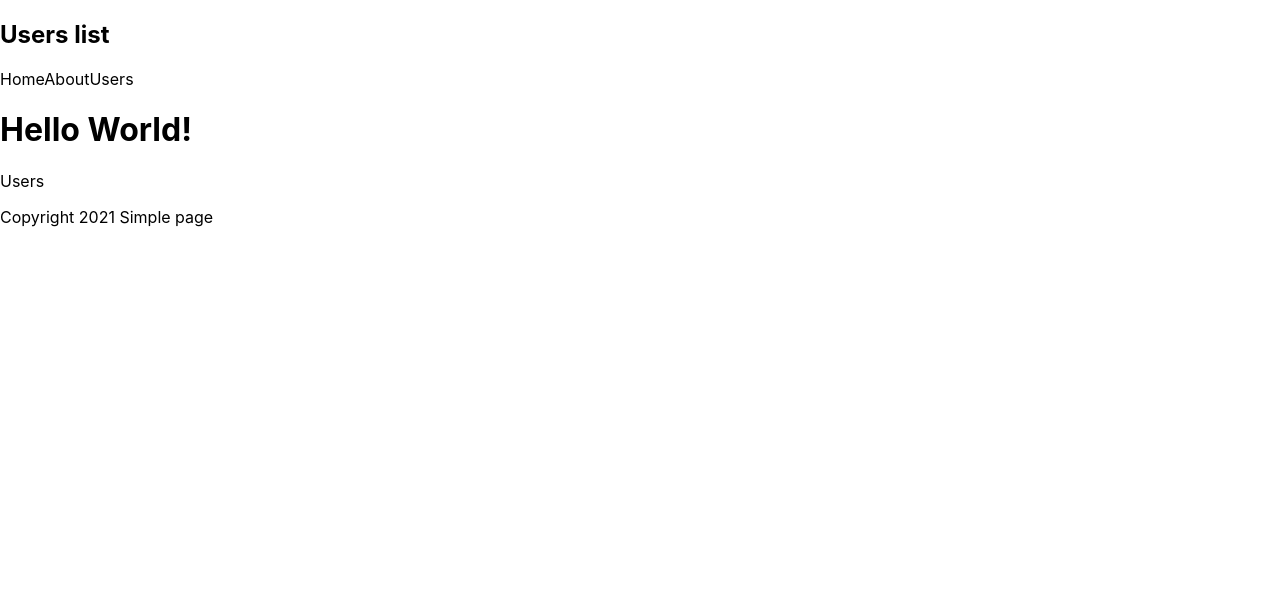
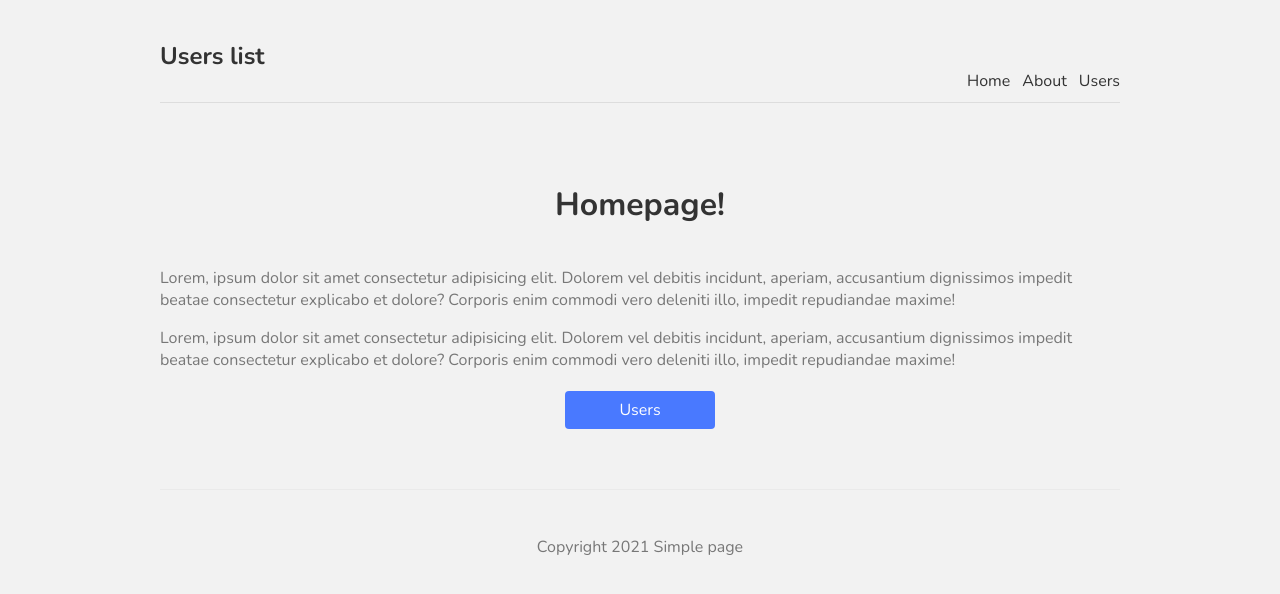
Before and after one commit to conspir0/next-js-simple-page, a Next.js app: page / in a window 1280 px wide. Shown: the top 594 px of the page. Built offline with nearby package versions, Linux system fonts and the light colour scheme.

Commit message:
Add styles

```diff
--- a/pages/index.js
+++ b/pages/index.js
@@ -12,9 +12,21 @@ export default function Home() {
         <link rel="icon" href="/favicon.ico" />
       </Head>
       <main>
-        <h1>Hello World!</h1>
+        <h1 className={styles.title}>
+          Homepage!
+        </h1>
+        <p className={styles.text}>
+          Lorem, ipsum dolor sit amet consectetur adipisicing elit. Dolorem vel debitis incidunt, aperiam, accusantium dignissimos impedit beatae consectetur explicabo et dolore? Corporis enim commodi vero deleniti illo, impedit repudiandae maxime!
+        </p>
+        <p className={styles.text}>
+          Lorem, ipsum dolor sit amet consectetur adipisicing elit. Dolorem vel debitis incidunt, aperiam, accusantium dignissimos impedit beatae consectetur explicabo et dolore? Corporis enim commodi vero deleniti illo, impedit repudiandae maxime!
+        </p>
       </main>
-      <Link href="/users"><a>Users</a></Link>
+      <Link href="/users">
+        <a className={styles.btn}>
+          Users
+        </a>
+      </Link>
     </div>
   )
 }
--- a/styles/Home.module.css
+++ b/styles/Home.module.css
@@ -0,0 +1,18 @@
+.title {
+  color: #333;
+  padding-bottom: 20px;
+  text-align: center;
+}
+.text {
+  color: #777;
+}
+.btn {
+  display: block;
+  width: 150px;
+  padding: 8px 0;
+  margin: 20px auto;
+  background: #4979ff;
+  border-radius: 4px;
+  color: white;
+  text-align: center;
+}
--- a/styles/globals.css
+++ b/styles/globals.css
@@ -1,16 +1,37 @@
-html,
+@import url("https://fonts.googleapis.com/css2?family=Nunito:wght@300;400;600;700&display=swap");
+
 body {
-  padding: 0;
-  margin: 0;
-  font-family: -apple-system, BlinkMacSystemFont, Segoe UI, Roboto, Oxygen,
-    Ubuntu, Cantarell, Fira Sans, Droid Sans, Helvetica Neue, sans-serif;
+  background: #f2f2f2;
+  color: #333;
+  font-family: "Nunito";
 }
-
 a {
-  color: inherit;
+  color: #333;
   text-decoration: none;
 }
-
-* {
-  box-sizing: border-box;
+.content {
+  max-width: 960px;
+  margin: 0 auto;
 }
+nav {
+  margin: 10px auto 80px;
+  padding: 10px 0;
+  display: flex;
+  justify-content: flex-end;
+  align-items: flex-end;
+  border-bottom: 1px solid #ddd;
+}
+nav a {
+  margin-left: 12px;
+}
+nav .logo {
+  margin-right: auto;
+}
+footer {
+  display: block;
+  text-align: center;
+  padding: 30px 0;
+  margin-top: 60px;
+  color: #777;
+  border-top: 1px solid #eaeaea;
+}
```
Also changed, not shown: pages/about.js (+13 -5 lines), pages/users/index.js (+5 -3 lines), styles/Users.module.css (added).
